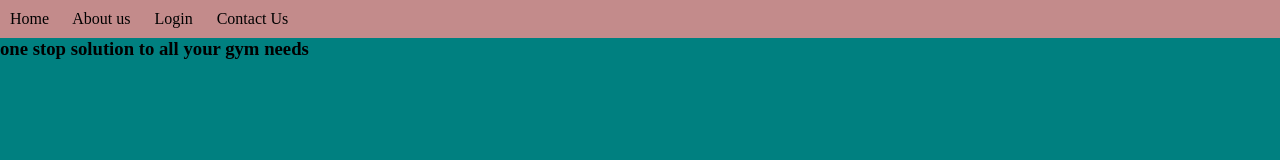
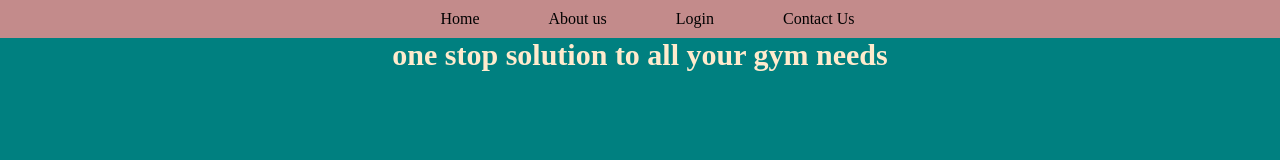
Before and after one commit to gamechangers2/myproject, a plain HTML site: page index.html in a window 1280 px wide. Drawn offline with Linux system fonts and the light colour scheme.

Commit message:
adjusted navbar

```diff
--- a/index.html
+++ b/index.html
@@ -16,7 +16,7 @@
       <a>Contact Us</a>
       </nav>
   </div>
-    <h3>one stop solution to all your gym needs </h3>
+    <h3 id="tagline">  one stop solution to all your gym needs </h3>
 </div>
     <script src="script.js"></script>
 </body>
--- a/style.css
+++ b/style.css
@@ -7,20 +7,37 @@
     background:rgb(195, 139, 139);
     text-decoration: none;
     text-align: center;
-  padding:10px;
+     padding:10px;
     display:flex;
+    justify-content: center;
 
 }
 /* Add this CSS to your style.css or within a <style> tag in your HTML */
 .nav a{
-    margin-right: 20px; /* Adjust the value as needed */
-    justify-content: center;
+ /* Adjust the value as needed */
+     margin-right: 25px;
+     margin-left: 40px;
     align-items: center;
-    display:flex-end;
+    display:flex-start;
     text-align: center;
+
 }
 .home{
     background:teal ;
     height:800px;
 
 }
+
+.nav a:hover{
+    text-decoration: underline;
+    color: white;
+    font-size: 17px;
+}
+
+#tagline{
+    display: flex;
+    justify-content: center;
+    font-size: 30px;
+    color: blanchedalmond;
+    text-align: center;
+}
```
